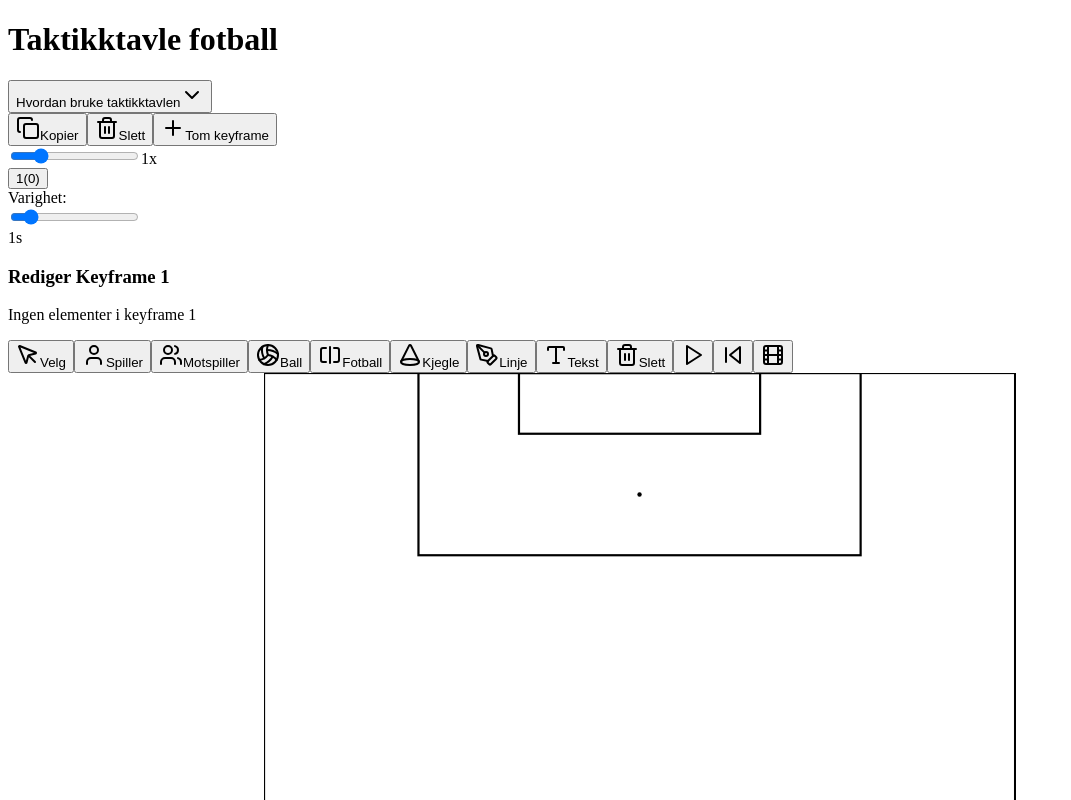
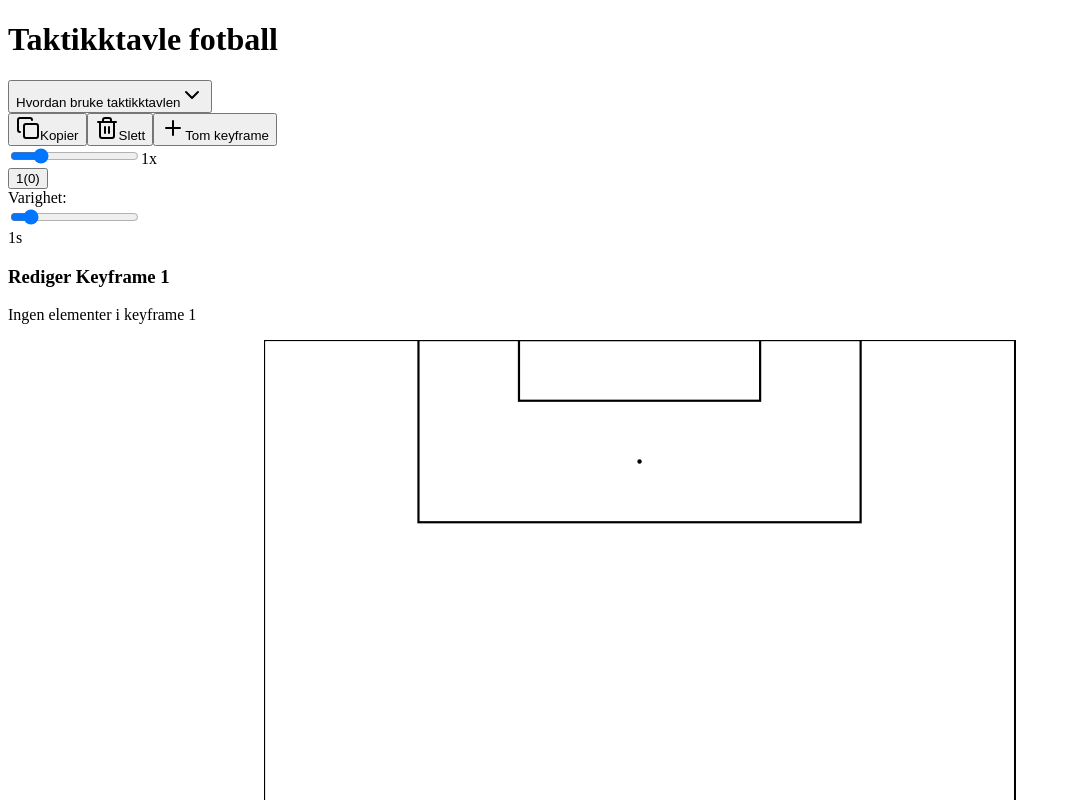
Before and after one commit to toro68/min_taktikk, a React (Create React App) app: page / in a window 1280 px wide. Shown: the top 800 px of the page, without its empty margins (0-1071 px from the left). Built offline with nearby package versions, Linux system fonts and the light colour scheme.

Commit message:
Fjernet verktøylinjen over banen, men beholdt TopToolbar for keyframe, kopi, osv.

```diff
--- a/src/football-animator.tsx
+++ b/src/football-animator.tsx
@@ -15,10 +15,11 @@ import { Canvg } from 'canvg';
 import KeyframePanel from './components/KeyframePanel';
 import LineStyleSelector, { LineStyle } from './components/LineStyleSelector';
 import { Tooltip, TooltipContent, TooltipProvider, TooltipTrigger } from './components/ui/tooltip';
-import TopToolbar from './components/TopToolbar';
+import { useExportImport } from './hooks/useExportImport';
 import BottomToolbar from './components/BottomToolbar';
 import ToolSelector from './components/ToolSelector';
 import { Tool, PitchType, Element as FootballElement, PlayerElement, OpponentElement, BallElement, ConeElement, LineElement, TextElement, Frame, PLAYER_RADIUS, BALL_RADIUS } from './@types/elements';
+import TopToolbar from './components/TopToolbar';
 
 interface BaseElement {
   id: string;
@@ -1479,7 +1480,7 @@ const FootballAnimator = () => {
         onDelete={handleDeleteFrame}
         onAddKeyframe={handleAddKeyframe}
       />
-      <CardContent className="p-2 sm:p-4">
+      <CardContent className="p-0 flex-1 flex flex-col overflow-hidden">
         <KeyframePanel
           frames={frames}
           currentFrame={currentFrame}
@@ -1615,196 +1616,7 @@ const FootballAnimator = () => {
             )}
           </div>
         </TooltipProvider>
-        <div className="flex flex-wrap gap-2 justify-center bg-white p-2 mb-4">
-          <TooltipProvider delayDuration={0}>
-            <Tooltip>
-              <TooltipTrigger asChild>
-                <Button variant={tool === 'select' ? "default" : "outline"} size="sm" onClick={() => setTool('select')} className="flex gap-1 items-center">
-                  <MousePointer className="w-4 h-4" />
-                  Velg
-                </Button>
-              </TooltipTrigger>
-              <TooltipContent side="top" sideOffset={2} className="py-0.5 px-1.5 bg-black/90 text-white border-0">
-                <div className="flex flex-col">
-                  <p className="text-[10px] font-medium">Velg og flytt elementer</p>
-                  <p className="text-[9px] text-gray-300">Snarvei: V</p>
-                </div>
-              </TooltipContent>
-            </Tooltip>
-
-            <Tooltip>
-              <TooltipTrigger asChild>
-                <Button variant={tool === 'player' ? "default" : "outline"} size="sm" onClick={() => setTool('player')} className="flex gap-1 items-center">
-                  <User className="w-4 h-4" />
-                  Spiller
-                </Button>
-              </TooltipTrigger>
-              <TooltipContent side="top" sideOffset={2} className="py-0.5 px-1.5 bg-black/90 text-white border-0">
-                <div className="flex flex-col">
-                  <p className="text-[10px] font-medium">Legg til spiller</p>
-                  <p className="text-[9px] text-gray-300">Snarvei: P</p>
-                </div>
-              </TooltipContent>
-            </Tooltip>
-
-            <Tooltip>
-              <TooltipTrigger asChild>
-                <Button variant={tool === 'opponent' ? "default" : "outline"} size="sm" onClick={() => setTool('opponent')} className="flex gap-1 items-center">
-                  <Users className="w-4 h-4" />
-                  Motspiller
-                </Button>
-              </TooltipTrigger>
-              <TooltipContent side="top" sideOffset={2} className="py-0.5 px-1.5 bg-black/90 text-white border-0">
-                <div className="flex flex-col">
-                  <p className="text-[10px] font-medium">Legg til motstander</p>
-                  <p className="text-[9px] text-gray-300">Snarvei: O</p>
-                </div>
-              </TooltipContent>
-            </Tooltip>
-
-            <Tooltip>
-              <TooltipTrigger asChild>
-                <Button variant={tool === 'ball' ? "default" : "outline"} size="sm" onClick={() => setTool('ball')} className="flex gap-1 items-center">
-                  <Volleyball className="w-4 h-4" />
-                  Ball
-                </Button>
-              </TooltipTrigger>
-              <TooltipContent side="top" sideOffset={2} className="py-0.5 px-1.5 bg-black/90 text-white border-0">
-                <div className="flex flex-col">
-                  <p className="text-[10px] font-medium">Legg til ball</p>
-                  <p className="text-[9px] text-gray-300">Snarvei: B</p>
-                </div>
-              </TooltipContent>
-            </Tooltip>
-
-            <Tooltip>
-              <TooltipTrigger asChild>
-                <Button
-                  onClick={handleTogglePitch}
-                  variant={pitch !== 'full' ? "default" : "outline"}
-                  size="sm"
-                  className="flex gap-1 items-center"
-                >
-                  <SquareSplitHorizontal className="w-4 h-4" />
-                  {pitch === 'handball' ? 'Håndball' : 'Fotball'}
-                </Button>
-              </TooltipTrigger>
-              <TooltipContent side="top" sideOffset={2} className="py-0.5 px-1.5 bg-black/90 text-white border-0">
-                <div className="flex flex-col">
-                  <p className="text-[10px] font-medium">Bytt banetype</p>
-                  <p className="text-[9px] text-gray-300">Fotball (hel/halv) eller håndball</p>
-                </div>
-              </TooltipContent>
-            </Tooltip>
-
-            <Tooltip>
-              <TooltipTrigger asChild>
-                <Button variant={tool === 'cone' ? "default" : "outline"} size="sm" onClick={() => setTool('cone')} className="flex gap-1 items-center">
-                  <Cone className="w-4 h-4" />
-                  Kjegle
-                </Button>
-              </TooltipTrigger>
-              <TooltipContent side="top" sideOffset={2} className="py-0.5 px-1.5 bg-black/90 text-white border-0">
-                <div className="flex flex-col">
-                  <p className="text-[10px] font-medium">Legg til kjegle</p>
-                  <p className="text-[9px] text-gray-300">Snarvei: C</p>
-                </div>
-              </TooltipContent>
-            </Tooltip>
-
-            <Tooltip>
-              <TooltipTrigger asChild>
-                <Button variant={tool === 'line' ? "default" : "outline"} size="sm" onClick={() => setTool('line')} className="flex gap-1 items-center">
-                  <PenTool className="w-4 h-4" />
-                  Linje
-                </Button>
-              </TooltipTrigger>
-              <TooltipContent side="top" sideOffset={2} className="py-0.5 px-1.5 bg-black/90 text-white border-0">
-                <div className="flex flex-col">
-                  <p className="text-[10px] font-medium">Tegn linje eller pil</p>
-                  <p className="text-[9px] text-gray-300">Snarvei: L</p>
-                </div>
-              </TooltipContent>
-            </Tooltip>
-
-            <Tooltip>
-              <TooltipTrigger asChild>
-                <Button
-                  variant={tool === 'text' ? "default" : "outline"}
-                  size="sm"
-                  onClick={() => setTool('text')}
-                  className="flex gap-1 items-center"
-                >
-                  <Type className="w-4 h-4" />
-                  Tekst
-                </Button>
-              </TooltipTrigger>
-              <TooltipContent side="top" sideOffset={2} className="py-0.5 px-1.5 bg-black/90 text-white border-0">
-                <div className="flex flex-col">
-                  <p className="text-[10px] font-medium">Legg til tekst</p>
-                  <p className="text-[9px] text-gray-300">Snarvei: X</p>
-                </div>
-              </TooltipContent>
-            </Tooltip>
-
-            <Tooltip>
-              <TooltipTrigger asChild>
-                <Button variant="outline" size="sm" onClick={handleDeleteElement} className="flex gap-1 items-center">
-                  <Trash2 className="w-4 h-4" />
-                  Slett
-                </Button>
-              </TooltipTrigger>
-              <TooltipContent side="top" sideOffset={2} className="py-0.5 px-1.5 bg-black/90 text-white border-0">
-                <div className="flex flex-col">
-                  <p className="text-[10px] font-medium">Slett element</p>
-                  <p className="text-[9px] text-gray-300">Fjern valgt element</p>
-                </div>
-              </TooltipContent>
-            </Tooltip>
-
-            <Tooltip>
-              <TooltipTrigger asChild>
-                <Button variant="ghost" size="sm" onClick={handlePlayPause} className="flex gap-1 items-center">
-                  {isPlaying ? <Pause className="w-3 h-3" /> : <Play className="w-3 h-3" />}
-                </Button>
-              </TooltipTrigger>
-              <TooltipContent side="top" sideOffset={2} className="py-0.5 px-1.5 bg-black/90 text-white border-0">
-                <div className="flex flex-col">
-                  <p className="text-[10px] font-medium">Start/Pause</p>
-                  <p className="text-[9px] text-gray-300">Snarvei: Mellomrom</p>
-                </div>
-              </TooltipContent>
-            </Tooltip>
-
-            <Tooltip>
-              <TooltipTrigger asChild>
-                <Button variant="ghost" size="sm" onClick={() => setCurrentFrame(0)} className="flex gap-1 items-center">
-                  <SkipBack className="w-3 h-3" />
-                </Button>
-              </TooltipTrigger>
-              <TooltipContent side="top" sideOffset={2} className="py-0.5 px-1.5 bg-black/90 text-white border-0">
-                <div className="flex flex-col">
-                  <p className="text-[10px] font-medium">Spol tilbake</p>
-                  <p className="text-[9px] text-gray-300">Snarvei: R</p>
-                </div>
-              </TooltipContent>
-            </Tooltip>
-
-            <Tooltip>
-              <TooltipTrigger asChild>
-                <Button variant="ghost" size="sm" onClick={handleDownloadFilm} className="flex gap-1 items-center">
-                  <Film className="w-3 h-3" />
-                </Button>
-              </TooltipTrigger>
-              <TooltipContent side="top" sideOffset={2} className="py-0.5 px-1.5 bg-black/90 text-white border-0">
-                <div className="flex flex-col">
-                  <p className="text-[10px] font-medium">Last ned film</p>
-                  <p className="text-[9px] text-gray-300">Eksporter som MP4</p>
-                </div>
-              </TooltipContent>
-            </Tooltip>
-          </TooltipProvider>
-        </div>
+        {/* Verktøylinjen som vises over banen er fjernet */}
 
         {tool === 'line' && (
           <ToolSelector
```
